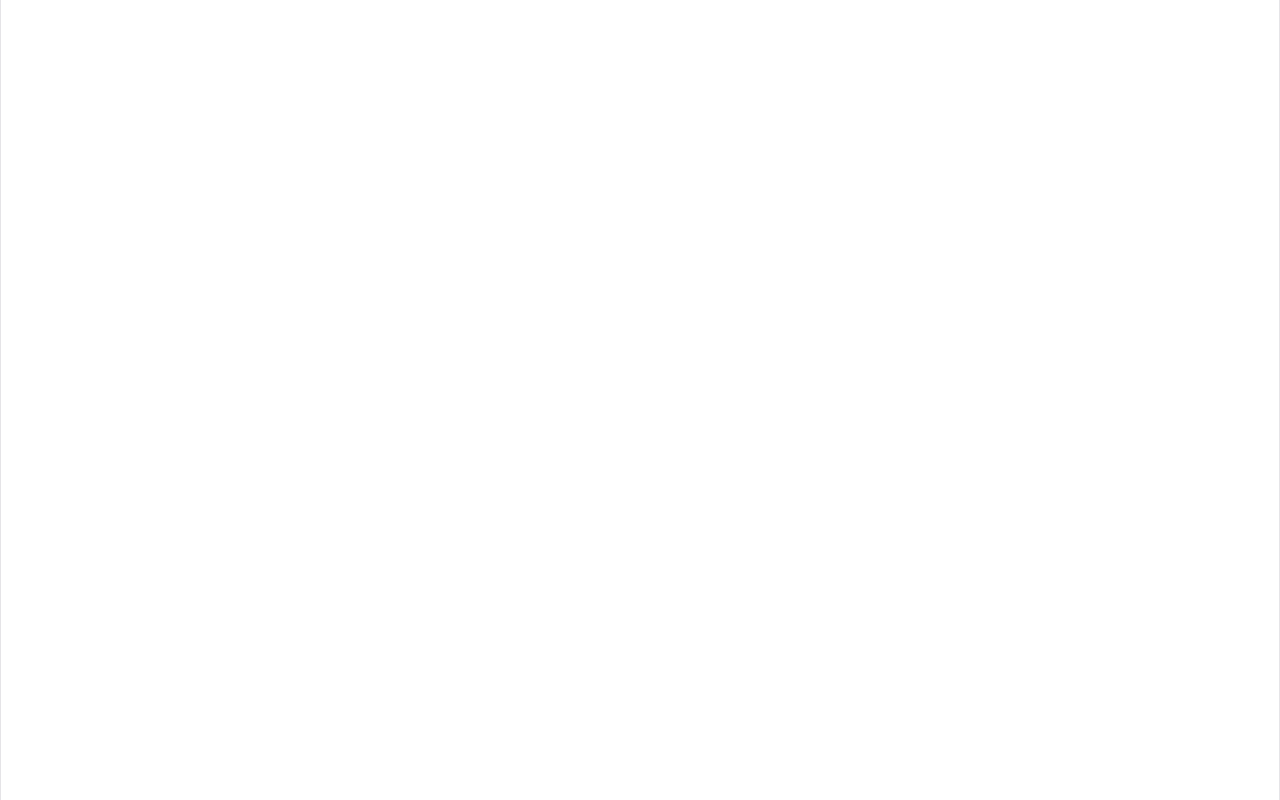
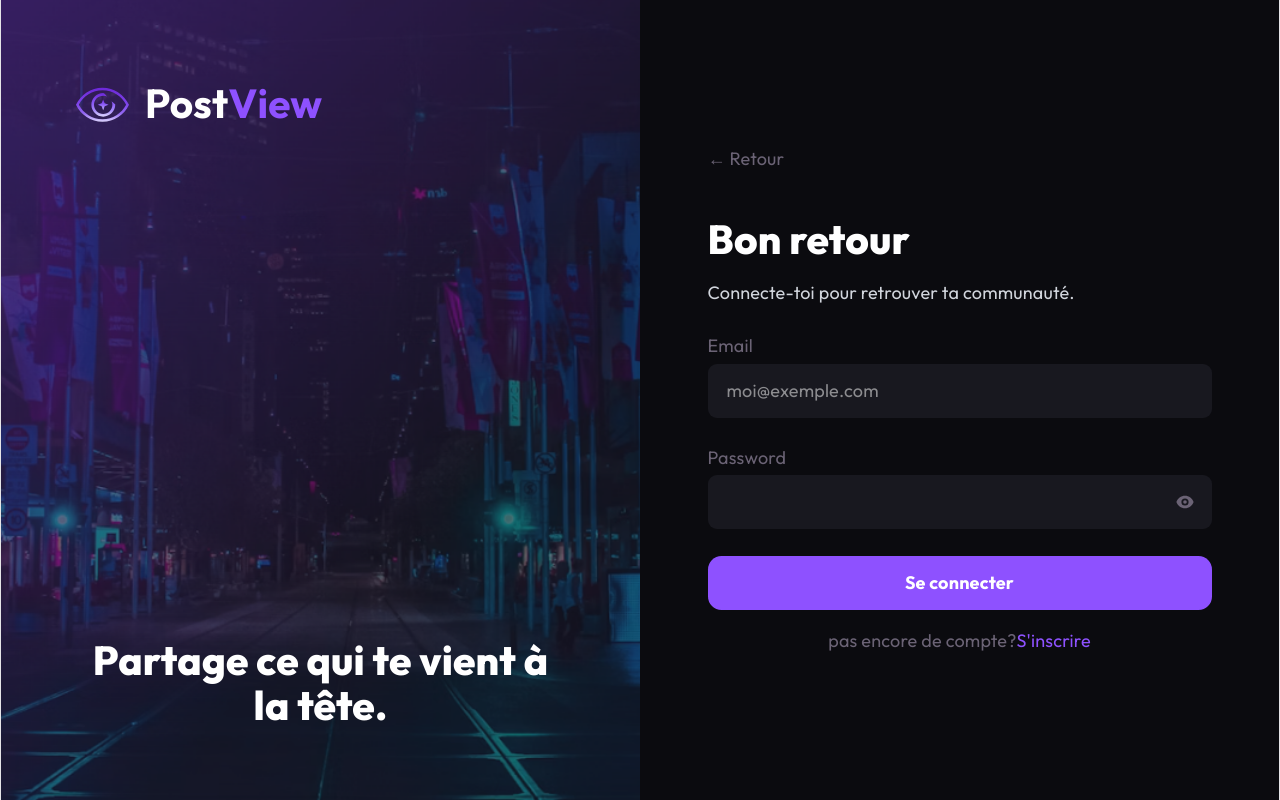
Before and after one commit to sabrineZen/PostView, a React app in the folder frontend/: page /login in a window 1280 px wide. Before the commit this address had no page. Built offline with nearby package versions, Linux system fonts and the light colour scheme; the HTML template or start-up script is replaced by a standard one.

Commit message:
feat: create login and register UI structure

```diff
--- a/frontend/src/App.jsx
+++ b/frontend/src/App.jsx
@@ -3,6 +3,8 @@ import { BrowserRouter, Routes, Route, Navigate } from "react-router-dom";
 
 import './App.css'
 import Landing from './pages/landing.jsx'
+import Login from  './pages/login.jsx'
+import Register from './pages/register.jsx';
 
 function App() {
   const [count, setCount] = useState(0)
@@ -12,6 +14,9 @@ function App() {
     <BrowserRouter>
       <Routes>
         <Route path="/" element={<Landing />} />
+        <Route path="/login" element={<Login/>} />
+        <Route path="/register" element={<Register/>}/>
+
 
       </Routes>
     </BrowserRouter>
--- a/frontend/src/components/layouts/landingNavbar.jsx
+++ b/frontend/src/components/layouts/landingNavbar.jsx
@@ -2,9 +2,14 @@ import { useState } from "react";
 import { HiOutlineMenu, HiOutlineX } from "react-icons/hi";
 import logo from "../../assets/logo.svg";
 import Button from "../ui/Button.jsx";
+import {useNavigate} from "react-router-dom";
+
 
 function LandingNavbar() {
   const [isOpen, setIsOpen] = useState(false);
+  const navigate = useNavigate();
+  const loginNavigate=()=>navigate("/login")
+  const registerNavigate=()=>navigate("/register")
 
   return (
     <>
@@ -29,13 +34,13 @@ function LandingNavbar() {
           <Button className="rounded-xl"
             text="Connexion "
             color="bg-[#0B0B0F]"
-            onClick={() => {}}
+            onClick= {loginNavigate}
           />
 
           <Button className="rounded-xl"
             text="S'inscrire"
             color="bg-violet-500"
-            onClick={() => {}}
+            onClick= {registerNavigate}
           />
         </div>
 
--- /dev/null
+++ b/frontend/src/components/loginForm.jsx
@@ -0,0 +1,57 @@
+import Landing from "../pages/landing";
+import { useNavigate } from "react-router-dom";
+import Inputs from "./ui/inputs";
+import Button from "./ui/Button";
+import RegisterForm from "./registerForm";
+function LoginForm() {
+  const navigate=useNavigate();
+  const registerNavigate=()=>navigate("/register")
+  return (
+    <div className="w-full max-w-lg p-8  ">
+
+      <button
+        className="flex items-center gap-2 cursor-pointer"
+        onClick={() => navigate("/")}
+      >
+        ← Retour
+      </button>
+
+      <div className="flex flex-col gap-4 mt-10">
+        <p className="text-4xl font-extrabold text-white self-start">
+          Bon retour
+        </p>
+
+        <p className="text-gray-300 self-start">
+          Connecte-toi pour retrouver ta communauté.
+        </p>
+      </div>
+        {/*email */}
+      <div className="flex flex-col gap-1 mt-6">
+        <p className="flex self-start">Email</p>
+        <Inputs
+          type="email"
+          placeholder="moi@exemple.com"
+        />
+      </div>
+      {/*motpasse */}
+      <div className="flex flex-col gap-1 mt-6">
+        <p className="flex self-start">Password</p>
+        <Inputs
+          type="password"
+          placeholder=""
+        />
+      </div>
+      <Button className="rounded-xl mt-6 w-112 h-12"
+        text="Se connecter"
+        color="bg-violet-500"
+      />
+      <div className="mt-4">
+      <p className="text-bold">pas encore de compte?
+         <button className="text-violet-500 text-bold cursor-pointer" onClick={registerNavigate} > S'inscrire</button>
+      </p>
+
+      </div>
+    </div>
+  );
+}
+export default LoginForm;
--- /dev/null
+++ b/frontend/src/components/registerForm.jsx
@@ -0,0 +1,65 @@
+import Landing from "../pages/landing";
+import { useNavigate } from "react-router-dom";
+import Inputs from "./ui/inputs";
+import Button from "./ui/Button";
+import Login from "../pages/login";
+function RegisterForm() {
+  const navigate=useNavigate();
+  const loginNavigate=()=>navigate("/login")
+  return (
+    <div className="w-full max-w-lg p-8  ">
+
+      <button
+        className="flex items-center gap-2 cursor-pointer"
+        onClick={() => navigate("/")}
+      >
+        ← Retour
+      </button>
+
+      <div className="flex flex-col gap-4 mt-10">
+        <p className="text-4xl font-extrabold text-white self-start">
+          Rejoindre PostView
+        </p>
+
+        <p className="text-gray-300 self-start">
+          Crée ton compte et commence à partager.
+        </p>
+      </div>
+        {/*nom utilisateur */}
+        <div className="flex flex-col gap-1 mt-6">
+        <p className="flex self-start">Nom d'utilisateur</p>
+        <Inputs
+          type="text"
+          placeholder="monpseudo"
+        />
+      </div>
+        {/*email */}
+      <div className="flex flex-col gap-1 mt-6">
+        <p className="flex self-start">Email</p>
+        <Inputs
+          type="email"
+          placeholder="moi@exemple.com"
+        />
+      </div>
+      {/*motpasse */}
+      <div className="flex flex-col gap-1 mt-6">
+        <p className="flex self-start">Password</p>
+        <Inputs
+          type="password"
+          placeholder="........."
+        />
+      </div>
+      <Button className="rounded-xl mt-6 w-112 h-12"
+        text="créer mon compte"
+        color="bg-violet-500"
+      />
+      <div className="mt-4">
+      <p className="text-bold">deja un compte?
+         <button className="text-violet-500 text-bold cursor-pointer"  onClick={loginNavigate}>Se connecter</button>
+      </p>
+
+      </div>
+    </div>
+  );
+}
+export default RegisterForm;
--- /dev/null
+++ b/frontend/src/components/ui/inputs.jsx
@@ -0,0 +1,34 @@
+import { useState } from "react";
+import { HiEye, HiEyeOff } from "react-icons/hi";
+
+function Inputs({ type, placeholder }) {
+
+  const [showPassword, setShowPassword] = useState(false);
+
+  const isPassword = type === "password";
+
+  return (
+    <div className="relative">
+
+      <input
+        type={isPassword && showPassword ? "text" : type}
+        placeholder={placeholder}
+        className="w-full h-12 rounded-lg bg-[#18181F] px-4 pr-12 text-white border border-transparent focus:border-violet-500 outline-none "
+      />
+
+
+      {isPassword && (
+        <button
+          type="button"
+          className="absolute right-4 top-1/2 -translate-y-1/2"
+          onClick={() => setShowPassword(!showPassword)}
+        >
+          {showPassword ? <HiEyeOff /> : <HiEye />}
+        </button>
+      )}
+
+    </div>
+  );
+}
+
+export default Inputs;
--- a/frontend/src/pages/landing.jsx
+++ b/frontend/src/pages/landing.jsx
@@ -5,7 +5,10 @@ import Button from '../components/ui/Button.jsx'
 import posts from '../assets/posts.png'
 import communaute from '../assets/communaute.png'
 import Cards  from '../components/cards.jsx';
+import { useNavigate } from 'react-router-dom';
 function Landing() {
+  const navigate=useNavigate();
+  const loginNavigate=()=>navigate("/login")
   return (
     <div className="relative min-h-screen bg-[#0B0B0F] overflow-hidden pb-10">
 
@@ -38,7 +41,7 @@ function Landing() {
        <Button className=" rounded-2xl mt-10 h-15 text-xl font-outfit w-90 font-semibold "
             text="Commencer maintenant →"
             color="bg-violet-500 hover:bg-violet-600"
-            onClick={() => {}}
+            onClick={loginNavigate}
           />
 
       {/* Statistiques */}
--- /dev/null
+++ b/frontend/src/pages/login.jsx
@@ -0,0 +1,49 @@
+import logo from "../assets/logo.svg";
+import image from "../assets/image.png";
+import LoginForm from "../components/loginForm";
+
+function Login() {
+  return (
+    <div className="min-h-screen bg-[#0B0B0F] grid grid-cols-2">
+
+      {/* Partie gauche */}
+      <div
+        className="h-screen bg-cover bg-center flex flex-col justify-between p-16"
+        style={{ backgroundImage: `url(${image})` }}
+      >
+
+        {/* Logo */}
+        <div className="flex items-center gap-2">
+          <img
+            src={logo}
+            alt="PostView Logo"
+            className="h-12 md:h-14 w-auto"
+          />
+
+          <h1 className="font-bold text-3xl md:text-4xl">
+            <span className="font-outfit text-white">Post</span>
+            <span className="font-outfit text-violet-500">View</span>
+          </h1>
+        </div>
+
+
+        {/* Texte en bas */}
+        <div className="self-start ">
+          <p className="text-white text-4xl font-extrabold ">
+            Partage ce qui te vient à la tête.
+          </p>
+        </div>
+
+      </div>
+
+
+      {/* Partie droite */}
+      <div className="flex justify-center items-center">
+        <LoginForm/>
+      </div>
+
+    </div>
+  );
+}
+
+export default Login;
--- /dev/null
+++ b/frontend/src/pages/register.jsx
@@ -0,0 +1,49 @@
+import logo from "../assets/logo.svg";
+import image from "../assets/image.png";
+import RegisterForm from "../components/registerForm";
+
+function Register() {
+  return (
+    <div className="min-h-screen bg-[#0B0B0F] grid grid-cols-2">
+
+      {/* Partie gauche */}
+      <div
+        className="h-screen bg-cover bg-center flex flex-col justify-between p-16"
+        style={{ backgroundImage: `url(${image})` }}
+      >
+
+        {/* Logo */}
+        <div className="flex items-center gap-2">
+          <img
+            src={logo}
+            alt="PostView Logo"
+            className="h-12 md:h-14 w-auto"
+          />
+
+          <h1 className="font-bold text-3xl md:text-4xl">
+            <span className="font-outfit text-white">Post</span>
+            <span className="font-outfit text-violet-500">View</span>
+          </h1>
+        </div>
+
+
+        {/* Texte en bas */}
+        <div className="self-start ">
+          <p className="text-white text-4xl font-extrabold ">
+            Partage ce qui te vient à la tête.
+          </p>
+        </div>
+
+      </div>
+
+
+      {/* Partie droite */}
+      <div className="flex justify-center items-center">
+        <RegisterForm/>
+      </div>
+
+    </div>
+  );
+}
+
+export default Register;
```
Also changed, not shown: frontend/src/assets/image.png (added), frontend/src/services/api.jsx (added).
